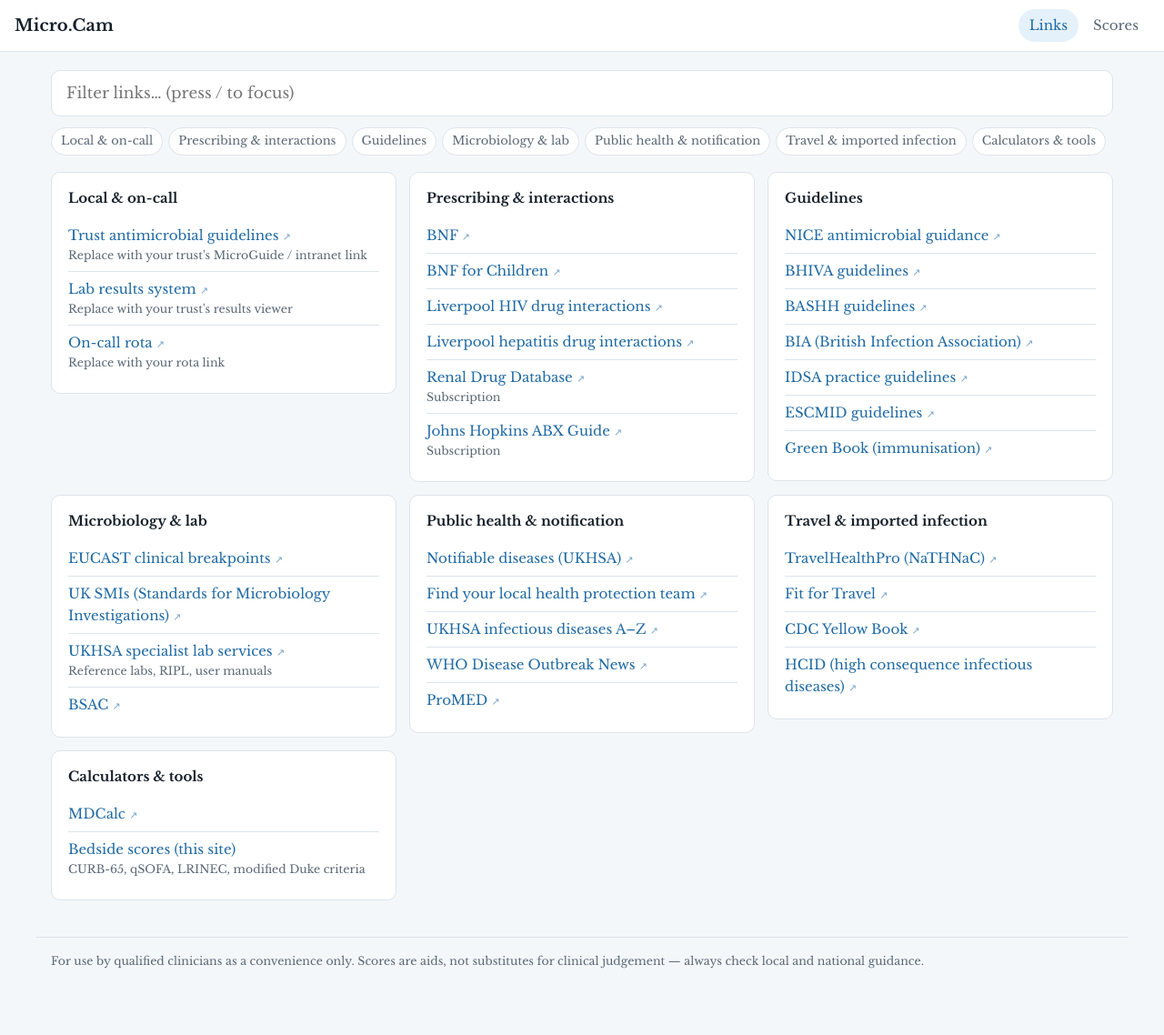
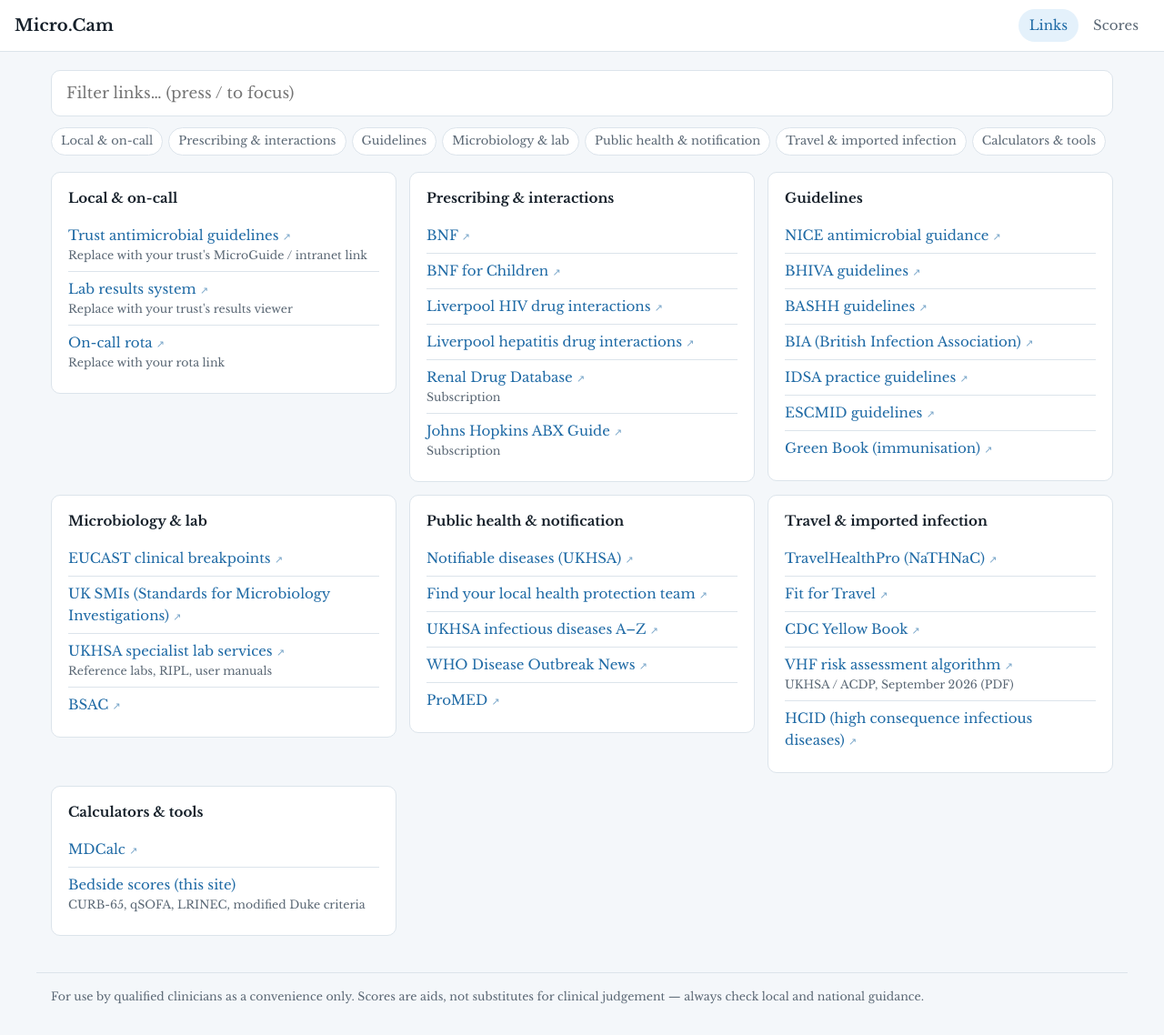
Before and after one commit to bucklesthomas/Micro.Cam, a Jekyll site: the page built from index.html, in a window 1280 px wide and 1138 px high. Shown: the whole window at 91% size. Built offline with Jekyll 4.4.1, drawn with Linux system fonts in a browser that asks for light colours.

Commit message:
Add UKHSA VHF risk assessment algorithm link
Co-Authored-By: Claude Opus 5.5 <noreply@anthropic.com>
Claude-Session: https://claude.ai/code/session_014umjqCS9d4umYuNKooKA4U

```diff
--- a/_data/links.yml
+++ b/_data/links.yml
@@ -112,6 +112,10 @@
     - name: CDC Yellow Book
       url: "https://www.cdc.gov/yellow-book/"
       tags: travel
+    - name: VHF risk assessment algorithm
+      url: "https://assets.publishing.service.gov.uk/media/6aa2833e92e72b8ac437f0b8/viral-haemorrhagic-fevers-risk-assessment-algorithm-september-2026.pdf"
+      note: UKHSA / ACDP, September 2026 (PDF)
+      tags: vhf ebola lassa marburg cchf returning traveller fever algorithm decision hcid
     - name: HCID (high consequence infectious diseases)
       url: "https://www.gov.uk/guidance/high-consequence-infectious-diseases-hcid"
       tags: vhf ebola lassa mpox
```
